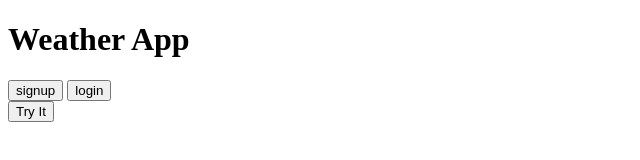
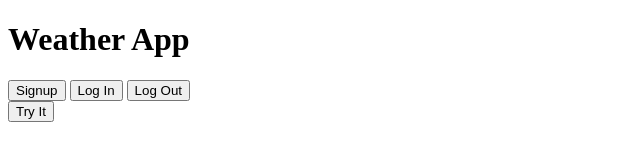
Before and after one commit to nabeghamazahir/Weather-app, a website: page client/index.html in a window 1280 px wide. Shown: the whole page, without its empty margins (0-640 px from the left). Drawn offline with Linux system fonts and the light colour scheme; no server answers.

Commit message:
logout function added

```diff
--- a/client/index.html
+++ b/client/index.html
@@ -9,6 +9,7 @@
     <script src="/js/initialize.js"></script>
     <script defer src="/js/components/signup.js"></script>
     <script defer src="/js/components/login.js"></script>
+    <script defer src="/js/components/log_out.js"></script>
     <script defer src="/js/components/getWeather.js"></script>
 
 
@@ -16,8 +17,9 @@
 <body>
     <h1>Weather App</h1>
     <nav class="header-nav">
-            <button class="" onClick="renderSignUp()">signup</button>
-            <button class="" onClick="renderLogin()">login</button>
+            <button class="" onClick="renderSignUp()">Signup</button>
+            <button class="" onClick="renderLogin()">Log In</button>
+            <button class="" onClick="renderLogout()">Log Out</button>
     </nav>
 
     <button onclick="getLocation()">Try It</button>
--- /dev/null
+++ b/client/js/components/log_out.js
@@ -0,0 +1,24 @@
+function renderLogout() {
+    document.querySelector('#page').innerHTML = `
+      <section class='log-out'>
+        <h2>Are you sure you want to log out?</h2>
+        <button onClick="logOut()">Log out</button>
+      </section>
+    `
+  }
+
+  function logOut() {
+    fetch('/api/sessions', {
+    method: 'DELETE',
+    headers: { 'Content-Type': 'application/json', 'Clear-Site-Data': '"*"' }
+    })
+    .then(res => res.json())
+    .then(res => {
+    if (res.success) {
+    state.loggedInUser = null
+    renderLogin()
+    } else {
+    renderError(res.error)
+    }
+    })
+    }
```
Also changed, not shown: controllers/sessions_controller.js (+16 -1 lines).
